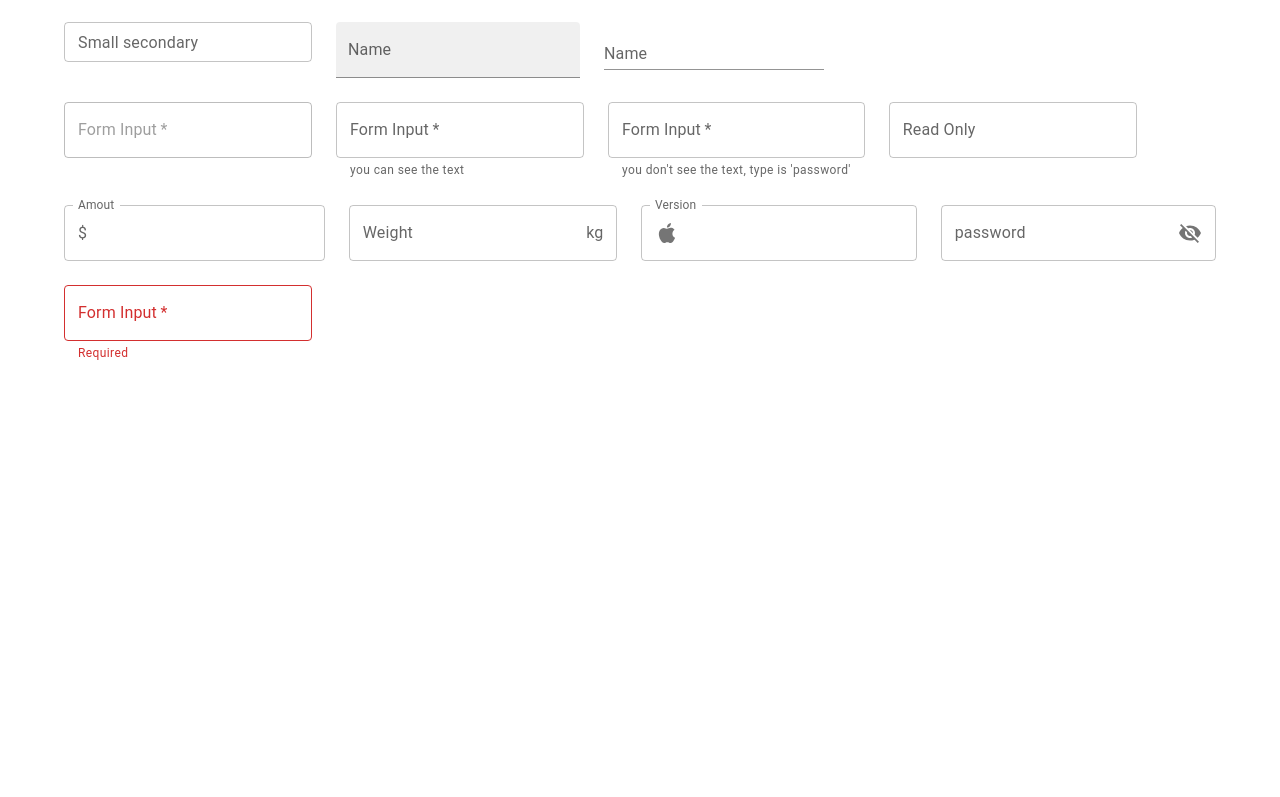
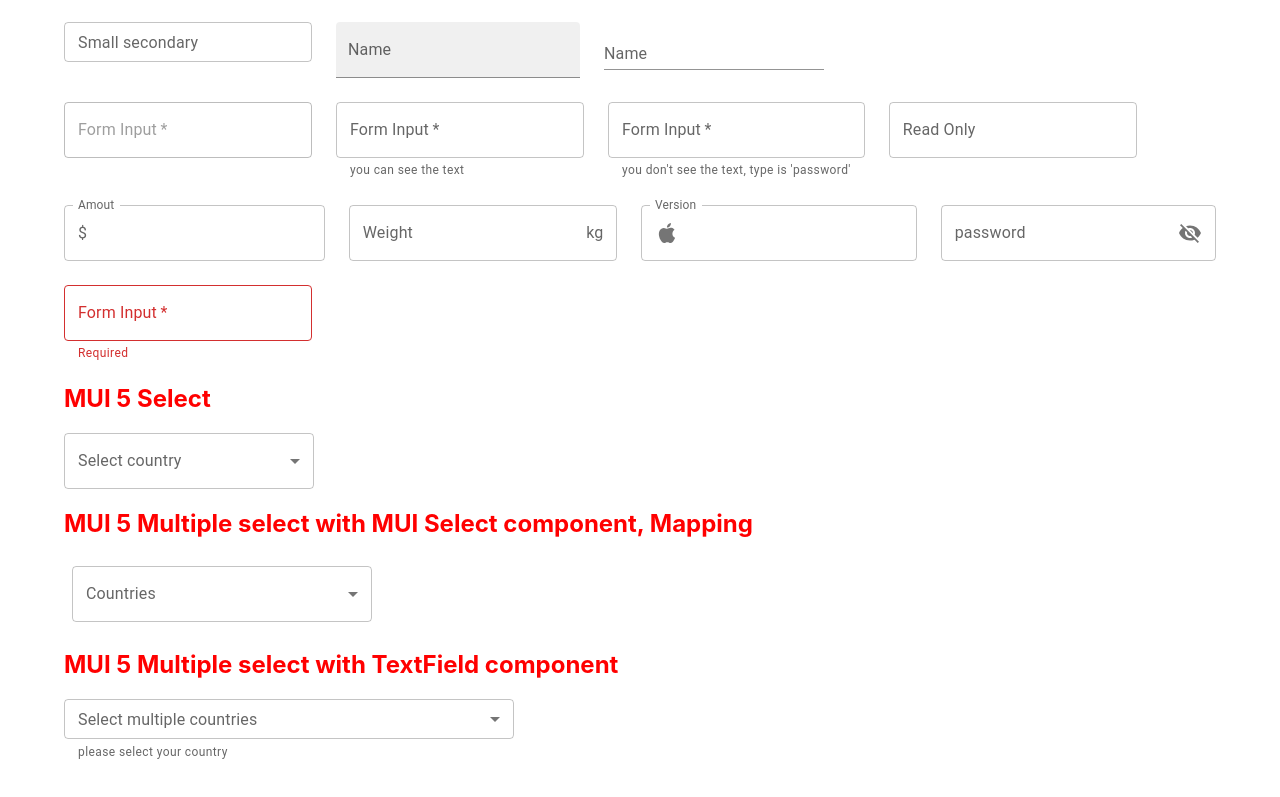
Before and after one commit to Dina2703/mui5-app, a React (Create React App) app: page / in a window 1280 px wide. Shown: the part 1444-2241 px from the top of the page. Before the commit the page ends 1872 px from the top, so only its background shows below. Built offline with nearby package versions, Linux system fonts and the light colour scheme.

Commit message:
Select MUI examples

```diff
--- a/src/App.js
+++ b/src/App.js
@@ -1,5 +1,8 @@
 import "./App.css";
 import MuiButton from "./components/MuiButton";
+import MuiSelect from "./components/MuiSelect";
+import MultipleSelect from "./components/MuiSelectMulti";
+import MuiSelectMulti2 from "./components/MuiSelectMulti2";
 import MuiTextField from "./components/MuiTextField";
 import MuiTypo from "./components/MuiTypo";
 
@@ -13,6 +16,12 @@ function App() {
       <MuiButton />
       <h2>MUI 5 TextField variants</h2>
       <MuiTextField />
+      <h2>MUI 5 Select</h2>
+      <MuiSelect />
+      <h2>MUI 5 Multiple select with MUI Select component, Mapping</h2>
+      <MultipleSelect />
+      <h2>MUI 5 Multiple select with TextField component</h2>
+      <MuiSelectMulti2 />
     </div>
   );
 }
--- /dev/null
+++ b/src/components/MuiSelect.js
@@ -0,0 +1,31 @@
+import { Box, MenuItem, TextField } from "@mui/material";
+import React, { useState } from "react";
+
+function MuiSelect() {
+  const [country, setCountry] = useState("");
+
+  console.log(country);
+
+  const handleChange = (e) => {
+    setCountry(e.target.value);
+  };
+
+  //when we have defined width, we can add 'fullWidth' attr for 'TextField'
+  return (
+    <Box width="250px">
+      <TextField
+        label="Select country"
+        select
+        value={country}
+        onChange={handleChange}
+        fullWidth
+      >
+        <MenuItem value="US">USA</MenuItem>
+        <MenuItem value="KZ">KZ</MenuItem>
+        <MenuItem value="AU">Australia</MenuItem>
+      </TextField>
+    </Box>
+  );
+}
+
+export default MuiSelect;
--- /dev/null
+++ b/src/components/MuiSelectMulti.js
@@ -0,0 +1,45 @@
+import { useState } from "react";
+
+import OutlinedInput from "@mui/material/OutlinedInput";
+import InputLabel from "@mui/material/InputLabel";
+import MenuItem from "@mui/material/MenuItem";
+import FormControl from "@mui/material/FormControl";
+import Select from "@mui/material/Select";
+
+const names = ["USA", "KZ", "Australia"];
+
+export default function MultipleSelect() {
+  const [countries, setCountries] = useState([]);
+
+  const handleChange = (event) => {
+    const {
+      target: { value },
+    } = event;
+    setCountries(
+      // On autofill we get a stringified value.
+      typeof value === "string" ? value.split(",") : value
+    );
+  };
+
+  return (
+    <div>
+      <FormControl sx={{ m: 1, width: 300 }}>
+        <InputLabel id="demo-multiple-name-label">Countries</InputLabel>
+        <Select
+          labelId="demo-multiple-name-label"
+          id="demo-multiple-name"
+          multiple
+          value={countries}
+          onChange={handleChange}
+          input={<OutlinedInput label="Name" />}
+        >
+          {names.map((name) => (
+            <MenuItem key={name} value={name}>
+              {name}
+            </MenuItem>
+          ))}
+        </Select>
+      </FormControl>
+    </div>
+  );
+}
--- /dev/null
+++ b/src/components/MuiSelectMulti2.js
@@ -0,0 +1,32 @@
+import { Box, MenuItem, TextField } from "@mui/material";
+import { useState } from "react";
+
+function MuiSelectMulti2() {
+  const [countries, setCountries] = useState([]);
+
+  console.log({ countries });
+  const handleChange = (e) => {
+    const value = e.target.value;
+    setCountries(value);
+  };
+  return (
+    <Box width="450px">
+      <TextField
+        label="Select multiple countries"
+        fullWidth
+        select
+        value={countries}
+        SelectProps={{ multiple: true }}
+        onChange={handleChange}
+        size="small"
+        helperText="please select your country"
+      >
+        <MenuItem value="USA">USA</MenuItem>
+        <MenuItem value="KZ">KZ</MenuItem>
+        <MenuItem value="Australia">Australia</MenuItem>
+      </TextField>
+    </Box>
+  );
+}
+
+export default MuiSelectMulti2;
```
